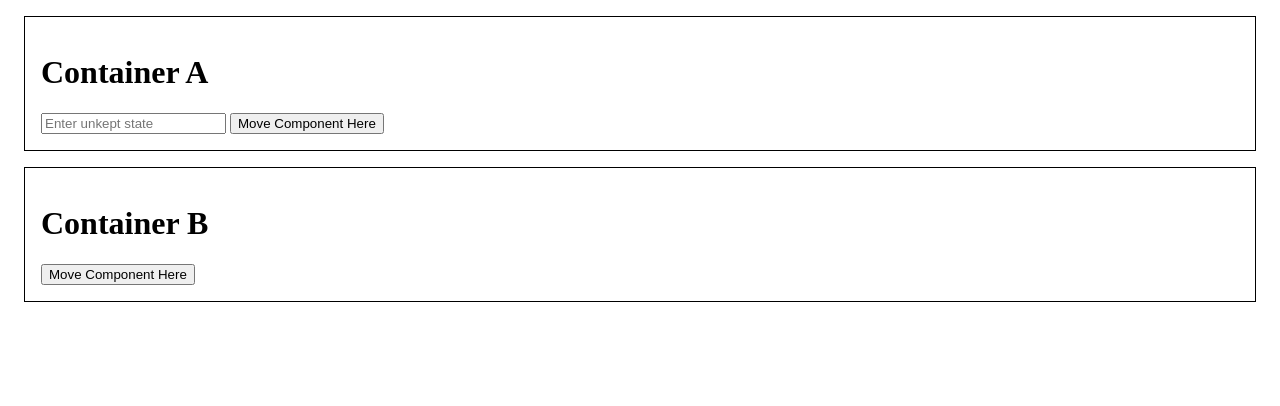
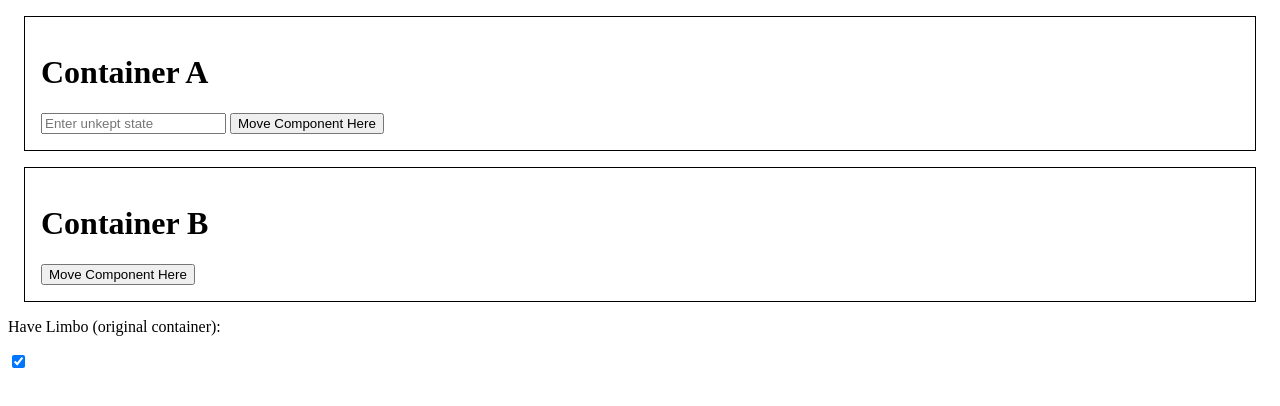
Before and after one commit to LeoDog896/svelte-reparent, a SvelteKit app: page /examples/basic in a window 1280 px wide. Shown: the top 406 px of the page. Built offline with nearby package versions, Linux system fonts and the light colour scheme.

Commit message:
refactor: drop hidden from Limbo

```diff
--- a/src/lib/Limbo.svelte
+++ b/src/lib/Limbo.svelte
@@ -2,9 +2,10 @@
 	Limbo is a place to initialize the element,
 	and serves as a hidden space to keep track of nodes.
 
-	**WARNING**: Since Limbo owns the lifecycle of the current element,
+	Since Limbo owns the lifecycle of the current element,
     the moment that Limbo gets destroyed, it will destroy its child element
-    that it *thinks* it owns.
+    that it *thinks* it owns. Because of this, it is quite safe to destroy and reinitialize
+	a Limbo component without causing unintended side effects to the DOM.
 -->
 
 <script lang="ts">
@@ -14,18 +15,19 @@
 	export let component: HTMLElement;
 	let container: HTMLDivElement;
 
+	// Register the component and its limbo
 	onMount(() => _components.set(component, { ..._components.get(component), limbo: container }));
 </script>
 
 <!--
     We don't want to render this component,
     but we use it as the initial holder before teleporting it.
-    This allows us to manage when a Portal gets destroyed without
-    destroying the current node.
+    This allows us to have a safe fallback
+	for when a Portal gets destroyed.
 
     We also wrap it to guarantee that `component` is a DOM component,
     since we can't guarantee that all svelte components only have 1 root node.
 -->
 <div style="display: none;" bind:this={container}>
-	<div style="display: contents;" bind:this={component} hidden><slot /></div>
+	<div style="display: contents;" bind:this={component}><slot /></div>
 </div>
--- a/src/routes/examples/basic/+page.svelte
+++ b/src/routes/examples/basic/+page.svelte
@@ -3,6 +3,7 @@
 	import { Portal, Limbo, teleport } from '$lib';
 
 	let component: HTMLElement;
+	let hasLimbo = true;
 
 	function send(label: string) {
 		return () => {
@@ -14,9 +15,11 @@
 </script>
 
 <main>
-	<Limbo bind:component>
-		<input placeholder="Enter unkept state" />
-	</Limbo>
+	{#if hasLimbo}
+		<Limbo bind:component>
+			<input placeholder="Enter unkept state" />
+		</Limbo>
+	{/if}
 	<div class="container">
 		<h1>Container A</h1>
 		<Portal key="a" {component} />
@@ -27,6 +30,9 @@
 		<Portal key="b" {component} />
 		<button on:click={send('b')}>Move Component Here</button>
 	</div>
+
+	<p>Have Limbo (original container):</p>
+	<input type="checkbox" bind:checked={hasLimbo} />
 </main>
 
 <style>
```
